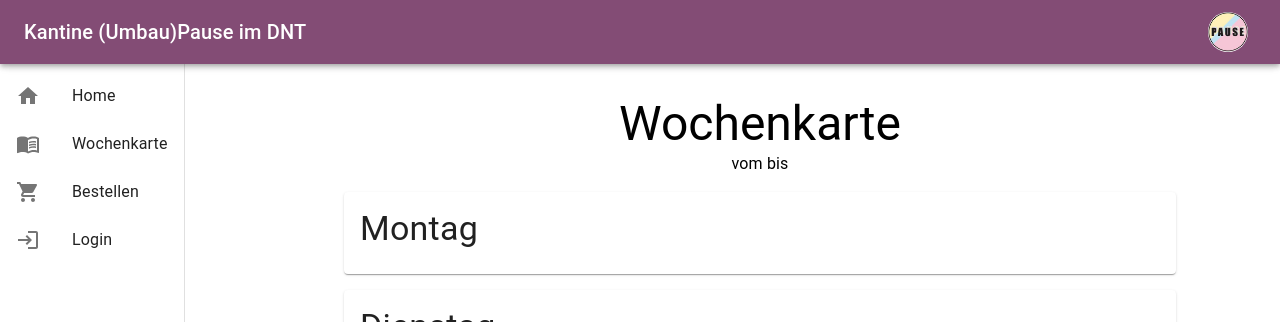
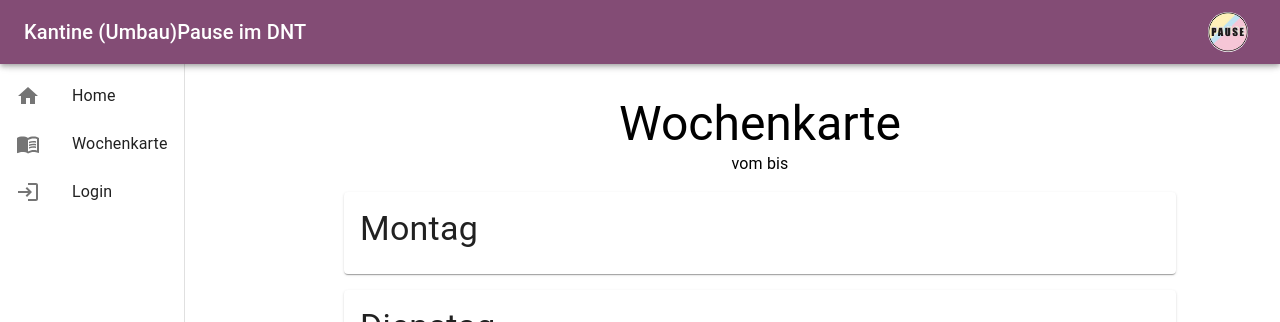
Before and after one commit to zeltbrennt/UmbauPause, a React (Vite) app in the folder frontend/: page / in a window 1280 px wide. Shown: the top 322 px of the page. Built offline with nearby package versions, Linux system fonts and the light colour scheme; no server answers.

Commit message:
Make Order: ordering only when logged in

```diff
--- a/frontend/src/components/AppFrame.tsx
+++ b/frontend/src/components/AppFrame.tsx
@@ -113,12 +113,13 @@ export default function AppFrame({
                                 </ListItemButton>
                             </ListItem>
                         </> : <></>}
-                        <ListItem disablePadding key={"order"}>
-                            <ListItemButton onClick={() => changeView(Site.Order)}>
-                                <ListItemIcon><ShoppingCartIcon/></ListItemIcon>
-                                <ListItemText primary={"Bestellen"}></ListItemText>
-                            </ListItemButton>
-                        </ListItem>
+                        {currentUser?.roles.includes(UserRole.USER) ?
+                            <ListItem disablePadding key={"order"}>
+                                <ListItemButton onClick={() => changeView(Site.Order)}>
+                                    <ListItemIcon><ShoppingCartIcon/></ListItemIcon>
+                                    <ListItemText primary={"Bestellen"}></ListItemText>
+                                </ListItemButton>
+                            </ListItem> : <></>}
                         <ListItem disablePadding key="login">
                             <ListItemButton onClick={() => {
                                 currentUser ? logout() : openLoginDialog()
```
